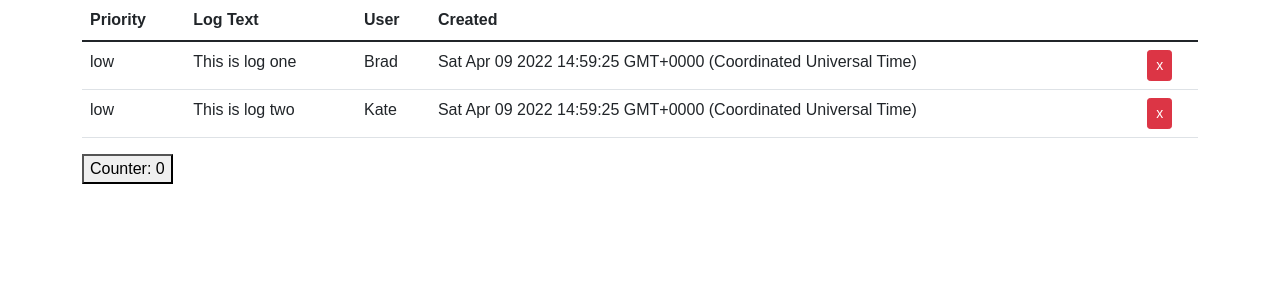
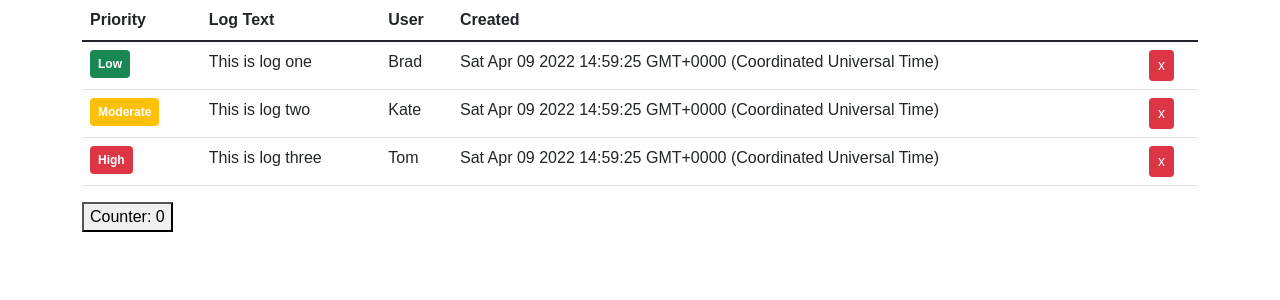
Before and after one commit to badraynold/electron-react, a React app: page / in a window 1280 px wide. Shown: the top 300 px of the page. Built offline with nearby package versions, Linux system fonts and the light colour scheme; the HTML template or start-up script is replaced by a standard one.

Commit message:
LogItem changes

```diff
--- a/src/components/App.js
+++ b/src/components/App.js
@@ -16,8 +16,15 @@ const App = () => {
     {
       _id: 2,
       text: "This is log two",
-      priority: "low",
+      priority: "moderate",
       user: "Kate",
+      created: new Date().toString(),
+    },
+    {
+      _id: 3,
+      text: "This is log three",
+      priority: "high",
+      user: "Tom",
       created: new Date().toString(),
     },
   ]);
--- a/src/components/LogItem.js
+++ b/src/components/LogItem.js
@@ -1,10 +1,26 @@
 import React from "react";
-import { Button } from "react-bootstrap";
+import { Button, Badge } from "react-bootstrap";
 
 const LogItem = ({ item }) => {
+  const getVariant = (priority) => {
+    let ret = "danger";
+    console.log(priority);
+    switch (priority) {
+      case "high":
+        return "danger";
+      case "moderate":
+        return "warning";
+      default:
+        return "success";
+    }
+  };
   return (
     <tr>
-      <td>{item.priority}</td>
+      <td>
+        <Badge bg={getVariant(item.priority)} className="p-2">
+          {item.priority.charAt(0).toUpperCase() + item.priority.substring(1)}
+        </Badge>
+      </td>
       <td>{item.text}</td>
       <td>{item.user}</td>
       <td>{item.created}</td>
```
